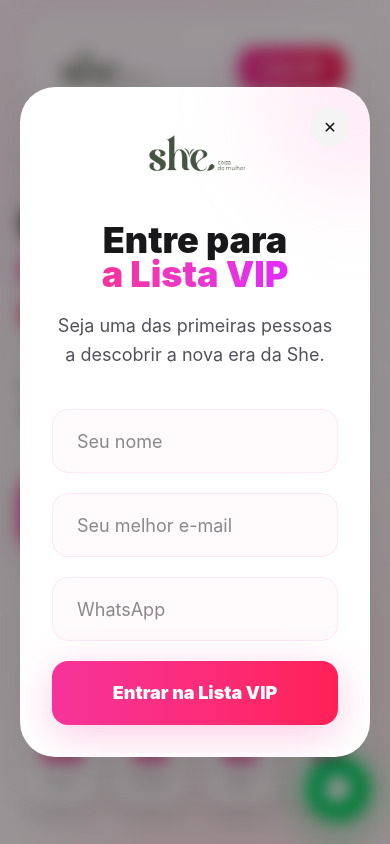
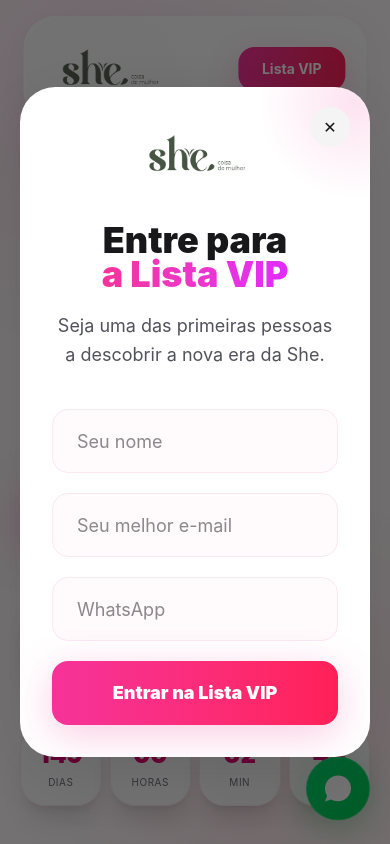
Before and after one commit to athelllam/she-evolucao, a React (Vite) app: page / in a window 390 px wide. Both pictures are taken after a click on the button "Lista VIP". Shown: the top 844 px of the page. Built offline with nearby package versions, Linux system fonts and the light colour scheme.

Commit message:
Add files via upload

```diff
--- a/src/App.jsx
+++ b/src/App.jsx
@@ -121,7 +121,7 @@
             className="fixed inset-0 z-[9999] bg-[#fffafc] flex items-center justify-center overflow-hidden"
           >
 
-            <div className="absolute w-[28rem] h-[28rem] bg-pink-300/20 blur-[80px] rounded-full"></div>
+            <div className="absolute w-[28rem] h-[28rem] rounded-full bg-[radial-gradient(circle,rgba(244,114,182,0.20)_0%,rgba(244,114,182,0)_70%)]"></div>
 
             <motion.div
               initial={{ opacity: 0, scale: 0.92 }}
@@ -187,7 +187,7 @@
                 repeat: Infinity,
                 ease: 'easeInOut',
               }}
-              className="absolute rounded-full bg-pink-300/30 blur-xl"
+              className="absolute rounded-full bg-pink-300/30"
               style={{
                 width: `${18 + index * 2}px`,
                 height: `${18 + index * 2}px`,
@@ -201,9 +201,9 @@
         </div>
 
         {/* BACKGROUND */}
-        <div className="fixed top-[-10rem] left-[-10rem] w-[32rem] h-[32rem] bg-pink-300/15 blur-[80px] rounded-full pointer-events-none"></div>
+        <div className="fixed top-[-10rem] left-[-10rem] w-[32rem] h-[32rem] rounded-full bg-[radial-gradient(circle,rgba(244,114,182,0.15)_0%,rgba(244,114,182,0)_70%)] pointer-events-none"></div>
 
-        <div className="fixed bottom-[-10rem] right-[-10rem] w-[32rem] h-[32rem] bg-rose-300/15 blur-[80px] rounded-full pointer-events-none"></div>
+        <div className="fixed bottom-[-10rem] right-[-10rem] w-[32rem] h-[32rem] rounded-full bg-[radial-gradient(circle,rgba(251,113,133,0.15)_0%,rgba(251,113,133,0)_70%)] pointer-events-none"></div>
 
         {/* NAVBAR */}
         <motion.nav
@@ -213,7 +213,7 @@
           className="fixed top-4 left-1/2 -translate-x-1/2 z-50 w-[88%] max-w-5xl"
         >
 
-          <div className="bg-white/50 backdrop-blur-md border border-white/40 rounded-[2rem] px-5 md:px-8 py-4 shadow-[0_10px_40px_rgba(0,0,0,0.06)]">
+          <div className="bg-white/90 border border-white/40 rounded-[2rem] px-5 md:px-8 py-4 shadow-[0_10px_40px_rgba(0,0,0,0.06)]">
 
             <div className="flex items-center justify-between">
 
@@ -264,7 +264,7 @@
               {/* BADGE */}
               <motion.div
                 whileHover={{ scale: 1.02 }}
-                className="inline-flex items-center gap-2 bg-white/55 backdrop-blur-md border border-pink-100 px-5 py-2 rounded-full shadow-lg mb-10"
+                className="inline-flex items-center gap-2 bg-white/90 border border-pink-100 px-5 py-2 rounded-full shadow-lg mb-10"
               >
 
                 <div className="w-2 h-2 rounded-full bg-pink-500 animate-pulse"></div>
@@ -280,12 +280,10 @@
                 initial={{
                   opacity: 0,
                   y: 50,
-                  filter: 'blur(4px)',
                 }}
                 whileInView={{
                   opacity: 1,
                   y: 0,
-                  filter: 'blur(0px)',
                 }}
                 transition={{
                   duration: 1.1,
@@ -308,12 +306,10 @@
                 initial={{
                   opacity: 0,
                   y: 20,
-                  filter: 'blur(3px)',
                 }}
                 whileInView={{
                   opacity: 1,
                   y: 0,
-                  filter: 'blur(0px)',
                 }}
                 transition={{
                   delay: 0.2,
@@ -364,7 +360,7 @@
                 className="mb-10"
               >
 
-                <div className="inline-flex items-center gap-3 bg-white/55 backdrop-blur-md border border-pink-100 px-5 py-4 rounded-2xl shadow-lg">
+                <div className="inline-flex items-center gap-3 bg-white/90 border border-pink-100 px-5 py-4 rounded-2xl shadow-lg">
 
                   <div className="flex -space-x-3">
 
@@ -408,7 +404,7 @@
                       scale: 1.02,
                     }}
                     key={index}
-                    className="w-full aspect-square rounded-[1.6rem] bg-white/55 backdrop-blur-md border border-pink-100 shadow-xl flex flex-col items-center justify-center"
+                    className="w-full aspect-square rounded-[1.6rem] bg-white/90 border border-pink-100 shadow-xl flex flex-col items-center justify-center"
                   >
 
                     <div className="text-2xl md:text-4xl font-black text-pink-600">
@@ -446,7 +442,7 @@
               className="relative"
             >
 
-              <div className="absolute inset-0 bg-gradient-to-r from-pink-300 to-rose-300 blur-[60px] opacity-30 rounded-full"></div>
+              <div className="absolute inset-0 bg-[radial-gradient(circle,rgba(244,114,182,0.30)_0%,rgba(251,113,133,0.12)_45%,rgba(251,113,133,0)_72%)] rounded-full"></div>
 
               <motion.div
                 animate={{
@@ -482,12 +478,10 @@
             initial={{
               opacity: 0,
               y: 50,
-              filter: 'blur(3px)',
             }}
             whileInView={{
               opacity: 1,
               y: 0,
-              filter: 'blur(0px)',
             }}
             transition={{
               duration: 1,
@@ -603,7 +597,7 @@
                     delay: index * 0.15,
                   }}
                   viewport={{ once: true }}
-                  className="group bg-white/55 backdrop-blur-md border border-pink-100 rounded-[2.3rem] overflow-hidden shadow-[0_20px_60px_rgba(0,0,0,0.06)]"
+                  className="group bg-white/90 border border-pink-100 rounded-[2.3rem] overflow-hidden shadow-[0_20px_60px_rgba(0,0,0,0.06)]"
                 >
 
                   <div className="overflow-hidden">
@@ -704,7 +698,7 @@
         {/* FOOTER */}
         <footer className="relative bg-[#fff0f5] py-20 px-5 overflow-hidden">
 
-          <div className="absolute top-[-5rem] left-1/2 -translate-x-1/2 w-[20rem] h-[20rem] bg-pink-300/20 blur-[50px] rounded-full"></div>
+          <div className="absolute top-[-5rem] left-1/2 -translate-x-1/2 w-[20rem] h-[20rem] rounded-full bg-[radial-gradient(circle,rgba(244,114,182,0.20)_0%,rgba(244,114,182,0)_70%)]"></div>
 
           <div className="relative z-10 max-w-7xl mx-auto text-center">
 
@@ -747,7 +741,7 @@
           }}
         >
 
-          <div className="absolute inset-0 bg-green-400 blur-xl opacity-40 rounded-full"></div>
+          <div className="absolute inset-0 bg-green-400/20 opacity-40 rounded-full"></div>
 
           <div className="relative bg-gradient-to-br from-green-400 to-green-500 hover:scale-105 active:scale-95 transition-all duration-300 shadow-[0_10px_40px_rgba(34,197,94,0.35)] w-16 h-16 rounded-full flex items-center justify-center border border-white/20">
 
@@ -772,7 +766,7 @@
               initial={{ opacity: 0 }}
               animate={{ opacity: 1 }}
               exit={{ opacity: 0 }}
-              className="fixed inset-0 z-[99999] bg-black/40 backdrop-blur-sm flex items-center justify-center px-5"
+              className="fixed inset-0 z-[99999] bg-black/55 flex items-center justify-center px-5"
             >
 
               <motion.div
@@ -797,7 +791,7 @@
                 className="relative w-full max-w-xl bg-white rounded-[2.2rem] p-8 md:p-12 shadow-[0_20px_80px_rgba(0,0,0,0.12)] overflow-hidden"
               >
 
-                <div className="absolute top-[-5rem] right-[-5rem] w-[12rem] h-[12rem] bg-pink-300/20 blur-[40px] rounded-full"></div>
+                <div className="absolute top-[-5rem] right-[-5rem] w-[12rem] h-[12rem] rounded-full bg-[radial-gradient(circle,rgba(244,114,182,0.20)_0%,rgba(244,114,182,0)_70%)]"></div>
 
                 <button
                   onClick={() => setOpenModal(false)}
```
